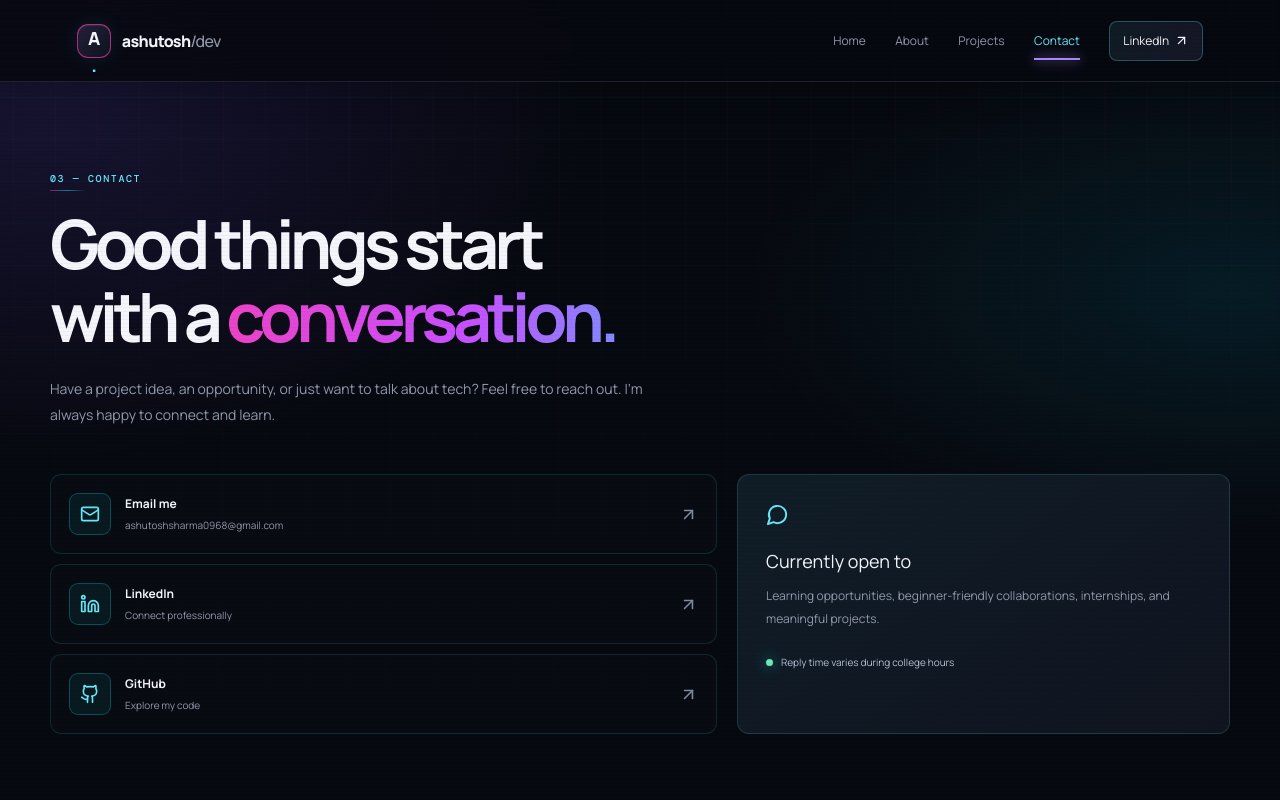
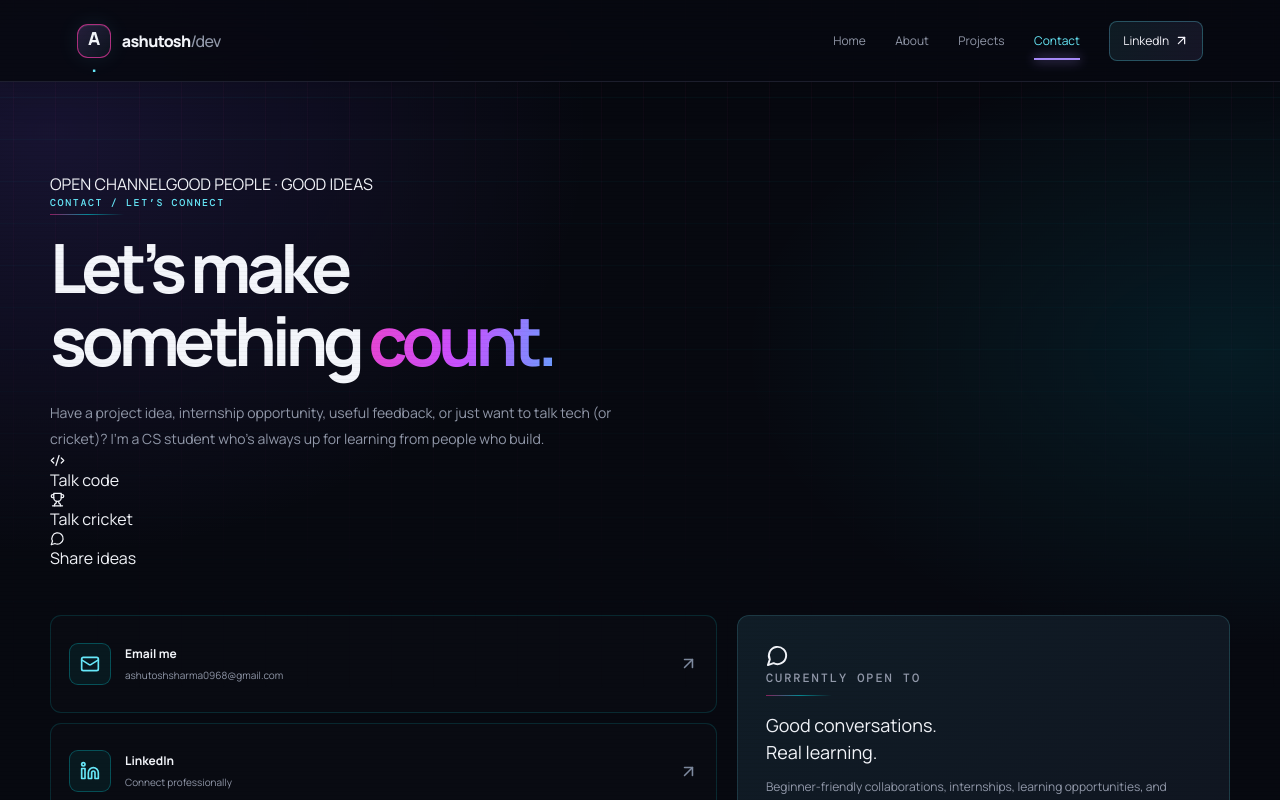
Before and after one commit to ashutoshsharma0968-alt/ashutosh-portfolio, a React (Vite) app: page /contact in a window 1280 px wide. Shown: the top 800 px of the page. Built offline with nearby package versions, Linux system fonts and the light colour scheme.

Commit message:
Refresh contact page with personal cricket and coding theme

```diff
--- a/src/pages/Contact.jsx
+++ b/src/pages/Contact.jsx
@@ -1,14 +1,21 @@
 import { motion } from 'framer-motion'
-import { ArrowUpRight, Github, Linkedin, Mail, MessageCircle } from 'lucide-react'
+import { ArrowUpRight, Github, Linkedin, Mail, MessageCircle, Code2, Trophy } from 'lucide-react'
 import { profile } from '../data'
+
 export default function Contact() {
   const contacts = [
     { title: 'Email me', value: profile.email, href: `mailto:${profile.email}`, icon: Mail },
     { title: 'LinkedIn', value: 'Connect professionally', href: profile.linkedin, icon: Linkedin },
     { title: 'GitHub', value: 'Explore my code', href: profile.github, icon: Github },
   ]
-  return <section className="section-wrap page-content contact-page"><motion.div initial={{ opacity: 0, y: 16 }} animate={{ opacity: 1, y: 0 }}><p className="eyebrow">03 — CONTACT</p><h1 className="page-title">Good things start<br/>with a <span className="gradient-text">conversation.</span></h1><p className="page-lead">Have a project idea, an opportunity, or just want to talk about tech? Feel free to reach out. I’m always happy to connect and learn.</p></motion.div>
-    <div className="contact-layout"><div className="contact-list">{contacts.map(({ title, value, href, icon: Icon }) => <a className="contact-card" key={title} href={href} target={title === 'Email me' ? undefined : '_blank'} rel="noreferrer"><span className="contact-icon"><Icon size={20}/></span><span className="contact-text"><strong>{title}</strong><small>{value}</small></span><ArrowUpRight className="contact-arrow" size={19}/></a>)}</div><aside className="contact-note"><MessageCircle size={23}/><h3>Currently open to</h3><p>Learning opportunities, beginner-friendly collaborations, internships, and meaningful projects.</p><div className="availability-line"><span className="availability-dot"/> Reply time varies during college hours</div></aside></div>
-
+  return <section className="section-wrap page-content contact-page contact-page-v2">
+    <motion.div className="contact-intro-v2" initial={{ opacity: 0, y: 18 }} animate={{ opacity: 1, y: 0 }} transition={{ duration: .55 }}>
+      <div className="about-index-line"><span>OPEN CHANNEL</span><span>GOOD PEOPLE · GOOD IDEAS</span></div>
+      <p className="eyebrow">CONTACT / LET’S CONNECT</p>
+      <h1 className="page-title">Let’s make<br/>something <span className="gradient-text">count.</span></h1>
+      <p className="page-lead">Have a project idea, internship opportunity, useful feedback, or just want to talk tech (or cricket)? I’m a CS student who’s always up for learning from people who build.</p>
+      <div className="contact-personal-tags"><span><Code2 size={15}/> Talk code</span><span><Trophy size={15}/> Talk cricket</span><span><MessageCircle size={15}/> Share ideas</span></div>
+    </motion.div>
+    <div className="contact-layout"><div className="contact-list">{contacts.map(({ title, value, href, icon: Icon }) => <a className="contact-card" key={title} href={href} target={title === 'Email me' ? undefined : '_blank'} rel="noreferrer"><span className="contact-icon"><Icon size={20}/></span><span className="contact-text"><strong>{title}</strong><small>{value}</small></span><ArrowUpRight className="contact-arrow" size={19}/></a>)}</div><aside className="contact-note contact-note-v2"><div className="contact-note-symbol"><MessageCircle size={23}/></div><p className="eyebrow">CURRENTLY OPEN TO</p><h3>Good conversations.<br/>Real learning.</h3><p>Beginner-friendly collaborations, internships, learning opportunities, and meaningful projects are welcome.</p><div className="availability-line"><span className="availability-dot"/> Reply time varies during college hours</div><div className="contact-note-bottom">OFF THE PITCH. ON THE KEYBOARD. <Trophy size={14}/></div></aside></div>
   </section>
 }
```
